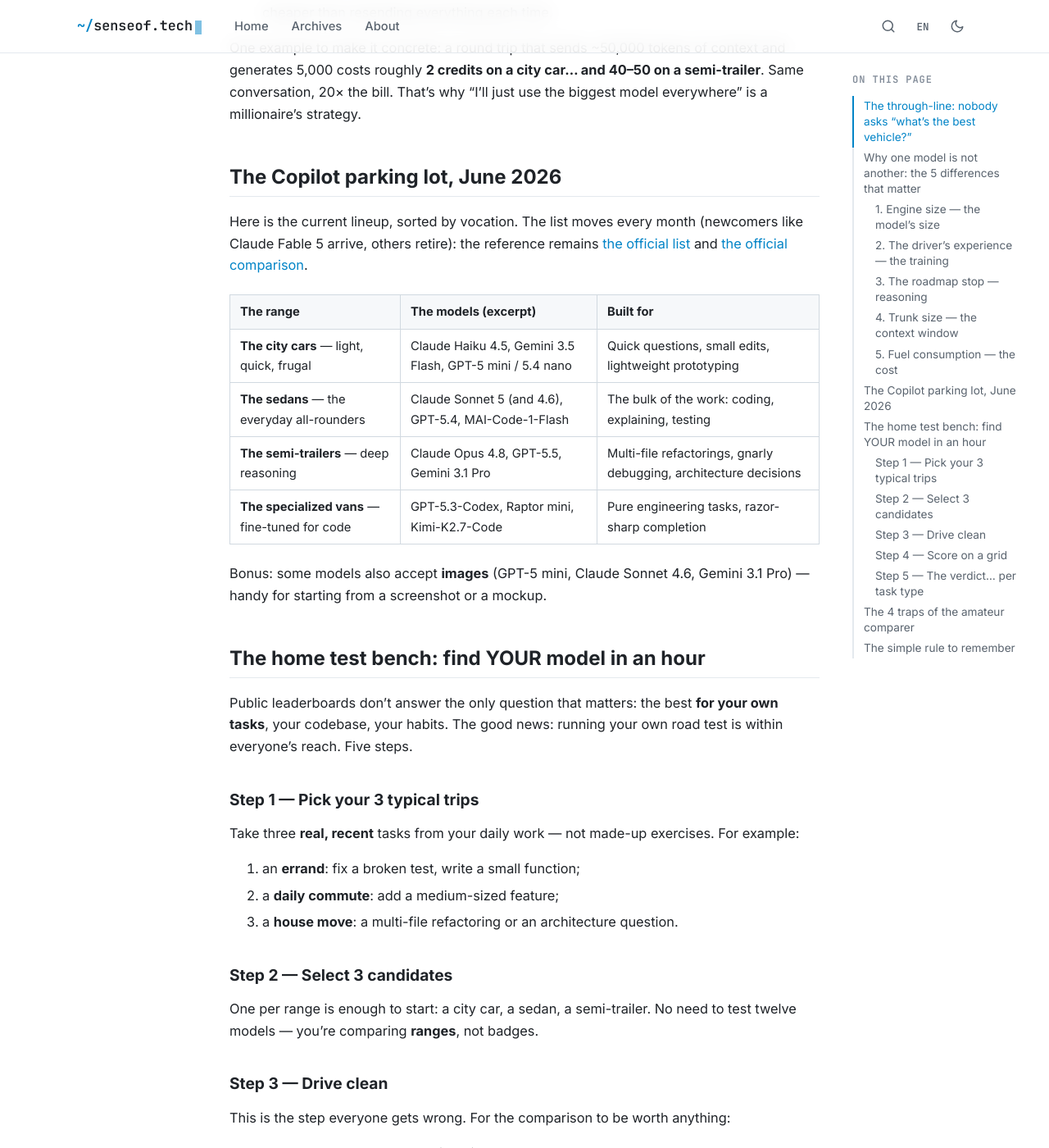
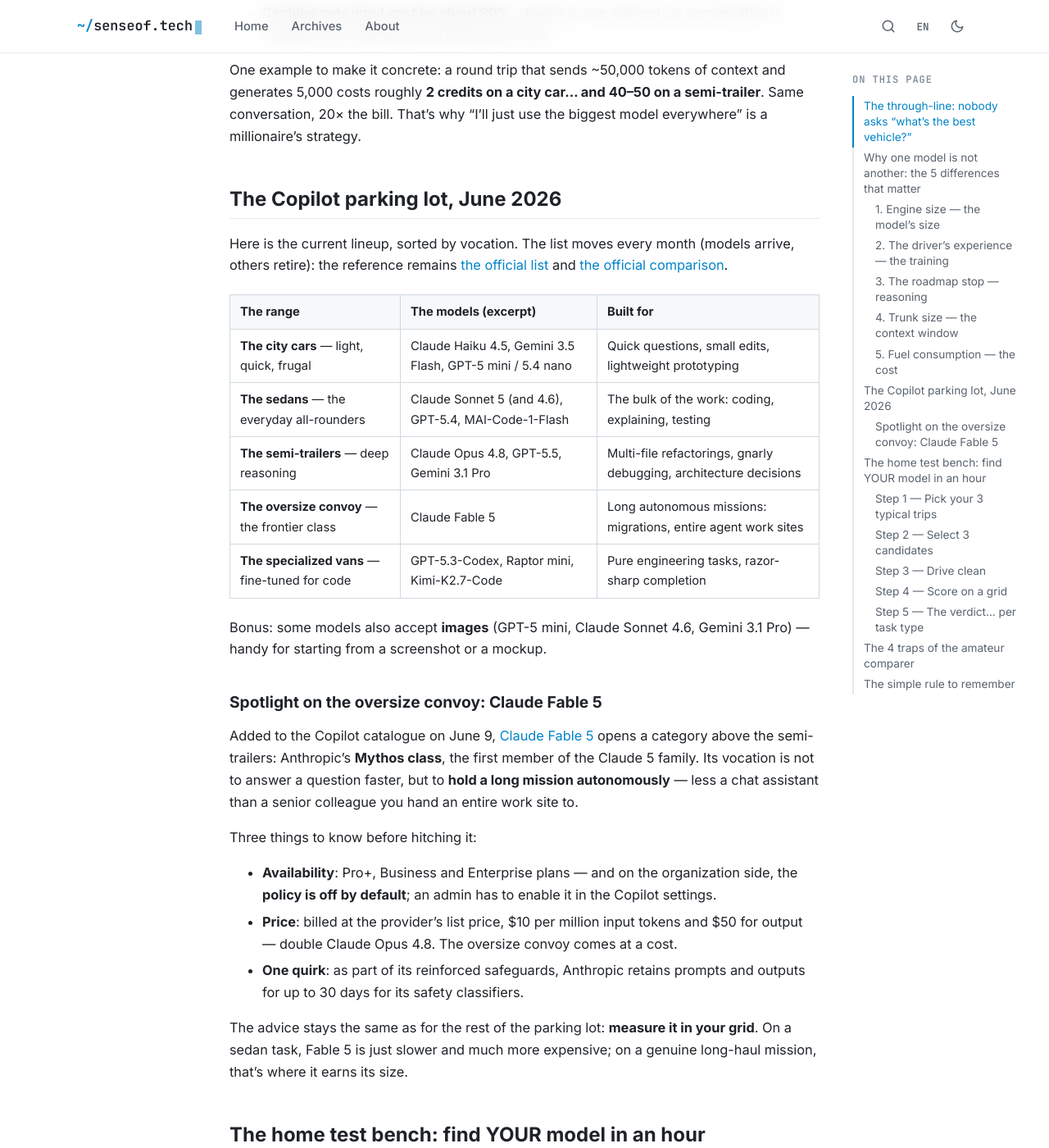
Before and after one commit to senseoftech/sot-blog, a Jekyll site: the page built from _posts/en/2026-06-25-which-model-to-choose-github-copilot.md, in a window 1280 px wide and 1400 px high, scrolled down 2854 px. Shown: the whole window at 82% size. Built offline with Jekyll 4.4.1, drawn with Linux system fonts in a browser that asks for light colours; some of the changed text lies outside the part shown.

Commit message:
Add Claude Fable 5 and frontier tier to the model-choice post (EN/FR)
New "oversize convoy" tier above the semi-trailers covering Anthropic's
Mythos class: a spotlight section on Claude Fable 5 (GA in Copilot since
June 9, Pro+/Business/Enterprise with the org policy off by default,
$10/$50 per M tokens — double Opus 4.8, 30-day safety retention), a new
row in the lineup table, an updated pricing bullet (factor of fifty) and
a new "simple rule" entry. Header image regenerated with Fable 5 on the
powerful card.

Co-Authored-By: Claude Fable 5 <noreply@anthropic.com>

```diff
--- a/_posts/en/2026-06-25-which-model-to-choose-github-copilot.md
+++ b/_posts/en/2026-06-25-which-model-to-choose-github-copilot.md
@@ -50,7 +50,7 @@ But beware the "bigger = better" reflex: a big trunk only helps **if you have lu
 
 Since **June 1, 2026**, Copilot has moved to usage-based billing: every exchange consumes **AI Credits** (1 credit = $0.01) based on the tokens sent to the model, generated by it, and cached. Three things to know, orders of magnitude as I write ([official pricing](https://docs.github.com/en/copilot/reference/copilot-billing/models-and-pricing)):
 
-- **The gap between ranges is huge**: ~$0.20–0.50 per million input tokens for the light models, ~$2–2.50 for the versatile ones, **$4–10 for the powerful ones**. A factor of twenty.
+- **The gap between ranges is huge**: ~$0.20–0.50 per million input tokens for the light models, ~$2–2.50 for the versatile ones, **$4–10 for the powerful ones** — and the top of the range, Claude Fable 5, lists at $10 in and $50 out, **double Claude Opus 4.8**. A factor of fifty.
 - **Output costs 4–10× more than input**: a chatty model comes at a price.
 - **Caching cuts input cost by about 90%**: staying in one well-set-up conversation is cheaper than resending everything each time.
 
@@ -58,16 +58,29 @@ One example to make it concrete: a round trip that sends ~50,000 tokens of conte
 
 ## The Copilot parking lot, June 2026
 
-Here is the current lineup, sorted by vocation. The list moves every month (newcomers like Claude Fable 5 arrive, others retire): the reference remains [the official list](https://docs.github.com/en/copilot/reference/ai-models/supported-models) and [the official comparison](https://docs.github.com/en/copilot/reference/ai-models/model-comparison).
+Here is the current lineup, sorted by vocation. The list moves every month (models arrive, others retire): the reference remains [the official list](https://docs.github.com/en/copilot/reference/ai-models/supported-models) and [the official comparison](https://docs.github.com/en/copilot/reference/ai-models/model-comparison).
 
 | The range | The models (excerpt) | Built for |
 | --- | --- | --- |
 | **The city cars** — light, quick, frugal | Claude Haiku 4.5, Gemini 3.5 Flash, GPT-5 mini / 5.4 nano | Quick questions, small edits, lightweight prototyping |
 | **The sedans** — the everyday all-rounders | Claude Sonnet 5 (and 4.6), GPT-5.4, MAI-Code-1-Flash | The bulk of the work: coding, explaining, testing |
 | **The semi-trailers** — deep reasoning | Claude Opus 4.8, GPT-5.5, Gemini 3.1 Pro | Multi-file refactorings, gnarly debugging, architecture decisions |
+| **The oversize convoy** — the frontier class | Claude Fable 5 | Long autonomous missions: migrations, entire agent work sites |
 | **The specialized vans** — fine-tuned for code | GPT-5.3-Codex, Raptor mini, Kimi-K2.7-Code | Pure engineering tasks, razor-sharp completion |
 
 Bonus: some models also accept **images** (GPT-5 mini, Claude Sonnet 4.6, Gemini 3.1 Pro) — handy for starting from a screenshot or a mockup.
+
+### Spotlight on the oversize convoy: Claude Fable 5
+
+Added to the Copilot catalogue on June 9, [Claude Fable 5](https://github.blog/changelog/2026-06-09-claude-fable-5-is-generally-available-for-github-copilot/) opens a category above the semi-trailers: Anthropic's **Mythos class**, the first member of the Claude 5 family. Its vocation is not to answer a question faster, but to **hold a long mission autonomously** — less a chat assistant than a senior colleague you hand an entire work site to.
+
+Three things to know before hitching it:
+
+- **Availability**: Pro+, Business and Enterprise plans — and on the organization side, the **policy is off by default**; an admin has to enable it in the Copilot settings.
+- **Price**: billed at the provider's list price, $10 per million input tokens and $50 for output — double Claude Opus 4.8. The oversize convoy comes at a cost.
+- **One quirk**: as part of its reinforced safeguards, Anthropic retains prompts and outputs for up to 30 days for its safety classifiers.
+
+The advice stays the same as for the rest of the parking lot: **measure it in your grid**. On a sedan task, Fable 5 is just slower and much more expensive; on a genuine long-haul mission, that's where it earns its size.
 
 ## The home test bench: find YOUR model in an hour
 
@@ -129,6 +142,7 @@ Redo the exercise every two or three months: models change fast, and so will you
 - **By default: the sedan.** An all-rounder covers 80% of your days.
 - **For errands: the city car.** Quick question, small edit → light model, instant answer, negligible cost.
 - **When you're stuck: the semi-trailer.** Two round trips with no progress on a complex problem? Move up a range, state the problem properly once. Then **come back down**.
+- **For the long autonomous mission: the oversize convoy.** The frontier class (Fable 5) takes on entire work sites — keep the credit meter in sight.
 - **If your daily work is pure code: try a specialized van.**
 
 And above all: don't trust the benchmarks, the influencers, or me. **Trust your grid.** Three tasks, three models, one hour of road testing — that's all it takes to know what drives best at your place.
```
Also changed, not shown: _posts/fr/2026-06-25-quel-modele-choisir-github-copilot.md (+16 -2 lines), images/posts/copilot-model-garage.png, images/posts/copilot-model-garage.svg.
